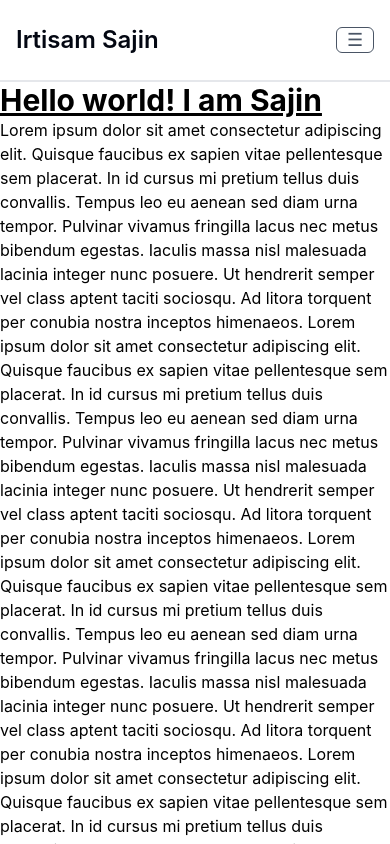
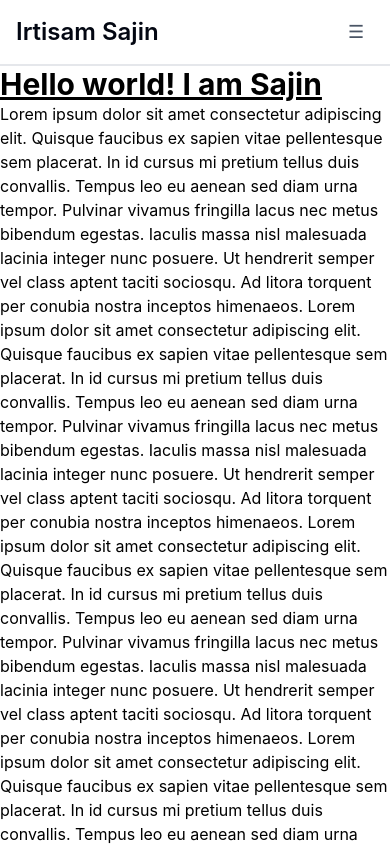
Before and after one commit to irtisamsajin/irtisamsajin.github.io, a React (Vite) app: page /#/ in a window 390 px wide. Shown: the top 844 px of the page. Built offline with nearby package versions, Linux system fonts and the light colour scheme.

Commit message:
Navbar  Menu toggle button update

```diff
--- a/src/Components/Navbar.jsx
+++ b/src/Components/Navbar.jsx
@@ -6,7 +6,7 @@ function Navbar({activePage}) {
     return (
     <>
     <div className={`sticky top-0 border-b-2 border-b-gray-200`}>
-        <div className="flex items-center justify-between px-4 md:px-20 lg:px-30 p-6 opacity-100 bg-white text-gray-950 ">
+        <div className="flex items-center justify-between px-4 md:px-20 lg:px-30 p-4 sm:p-6 opacity-100 bg-white text-gray-950 ">
             <div>
                 <Link to="/" ><h3 className="text-2xl font-semibold">Irtisam Sajin</h3></Link>
             </div>
@@ -19,7 +19,7 @@ function Navbar({activePage}) {
             </div>
 
             <div className="sm:hidden flex items-center text-lg/6 text-gray-500">
-                <button className="text-gray-600 cursor-pointer border rounded-md px-2 text-center transition duration-300" onClick={() => setOpenMenu(!openMenu)} >
+                <button className="text-gray-600 cursor-pointer px-2 text-center transition duration-300" onClick={() => setOpenMenu(!openMenu)} >
                     <span className="relative block w-5 h-6">
                         <span
                             className={`absolute inset-0 transition-all duration-300 ${
```
